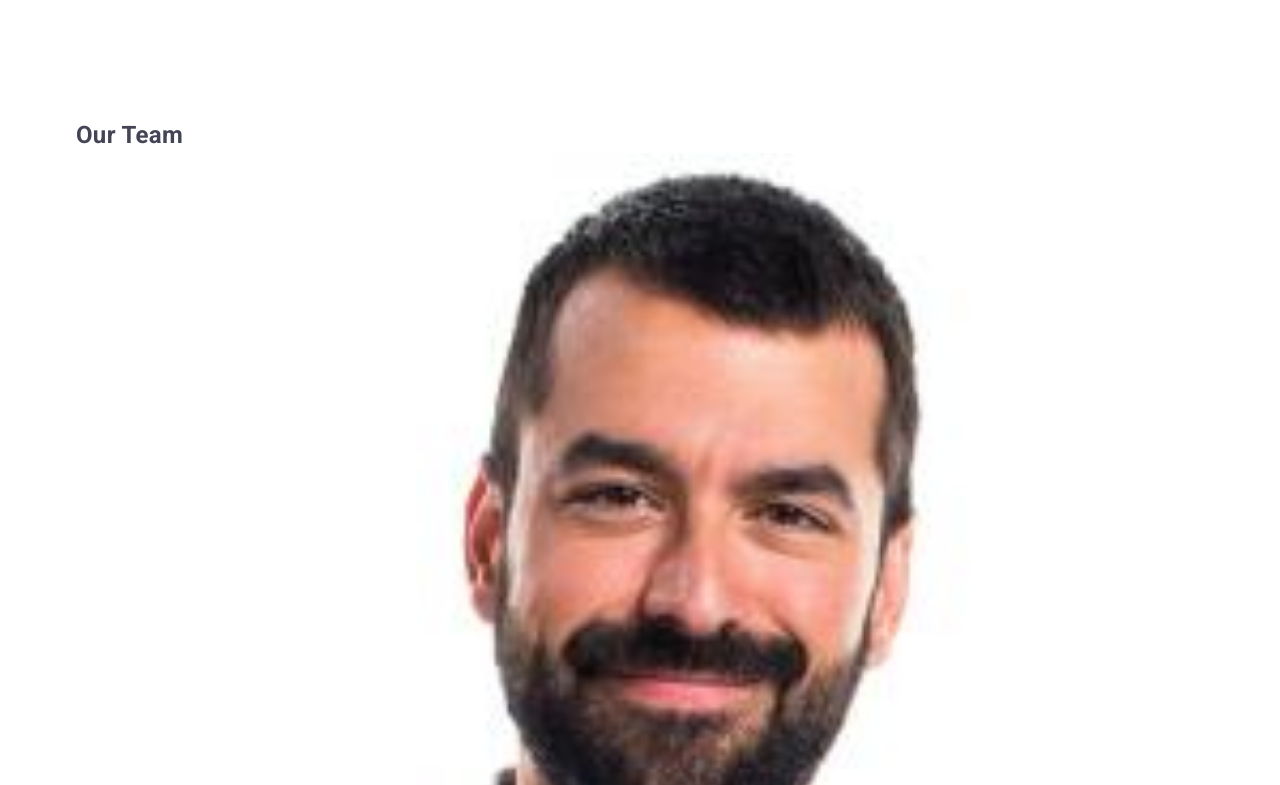
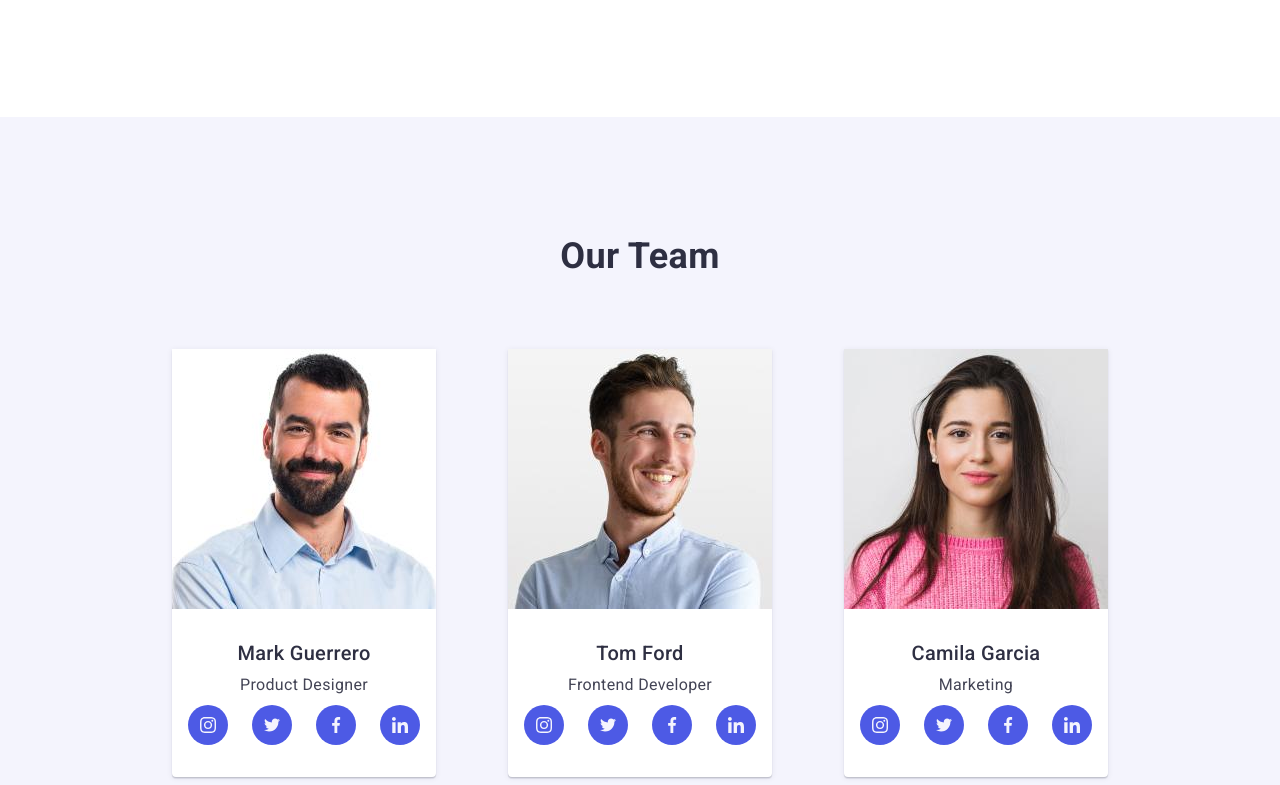
Before and after one commit to blessfire/goit-markup-hw-07, a plain HTML site: page index.html in a window 1280 px wide. Shown: the part 1495-2280 px from the top of the page. Drawn offline with nearby package versions, Linux system fonts and the light colour scheme.

Commit message:
team-base

```diff
--- a/css/styles-phone.css
+++ b/css/styles-phone.css
@@ -352,9 +352,85 @@ img {
   color: var(--title-text-color);
 }
 @media screen and (min-width: 1200px) {
-  .work-section {
+  .section.work-section {
     display: block;
+    padding-top: 0;
   }
 }
 
 /* !-------!-------!-------!------TEAM-!-------!-------!-------!-------!-------!-------!-------!-------!-------!-------!-------!------- */
+
+.team.section {
+  background-color: var(--team-color);
+}
+.team-title {
+  text-align: center;
+  font-weight: 700;
+  font-size: 36px;
+  line-height: 1.11;
+  color: var(--title-text-color);
+}
+.team-box {
+  display: flex;
+  flex-wrap: wrap;
+  gap: 72px;
+  justify-content: center;
+  margin-top: 72px;
+}
+.team-item {
+  box-shadow: 0px 1px 6px rgba(46, 47, 66, 0.08),
+    0px 1px 1px rgba(46, 47, 66, 0.16), 0px 2px 1px rgba(46, 47, 66, 0.08);
+  border-radius: 0px 0px 4px 4px;
+  background-color: var(--hero-text-color);
+}
+.team-card-content {
+  text-align: center;
+  padding: 32px 16px;
+}
+.team-card-title {
+  font-weight: 500;
+  font-size: 20px;
+  line-height: 1.2;
+  text-align: center;
+  color: var(--title-text-color);
+  margin-bottom: 8px;
+}
+.team-card-content > p {
+  margin-bottom: 8px;
+}
+
+.team-soc-list {
+  display: flex;
+  border: none;
+  gap: 24px;
+  justify-content: center;
+}
+.team-soc-item {
+  width: 40px;
+  height: 40px;
+}
+.team-soc-link {
+  width: 100%;
+  height: 100%;
+  border-radius: 50%;
+  background-color: var(--accent-color);
+  display: flex;
+  align-items: center;
+  justify-content: center;
+
+  transition-property: background-color;
+  transition-duration: 250ms;
+  transition-timing-function: var(--timing-function);
+}
+
+.team-soc-link:hover,
+.team-soc-link:focus {
+  background-color: var(--primary-color);
+}
+.team-soc-icon {
+  fill: var(--team-color);
+}
+
+@media screen and (min-width: 1200px) {
+}
+/* !-------!-------!-------!------FOOTER-!-------!-------!-------!-------!-------!-------!-------!-------!-------!-------!-------!------- */
--- a/css/styles.css
+++ b/css/styles.css
@@ -464,7 +464,7 @@ img {
 }
 .overlay p {
   padding: 40px 32px;
-  padding-bottom: ;
+  /* padding-bottom: ; */
   color: var(--team-color);
   transition-property: background-color;
   transition-duration: 250ms;
--- a/index.html
+++ b/index.html
@@ -163,12 +163,13 @@
           </ul>
         </div>
       </section>
-<section class="work-section">
+<section class="work-section section">
         <div class="container works-box">
           <h2 class="works-title">What are we doing</h2>
           <ul class="list work-list">
             <li>
               <img
+              srcset="./images/img1.jpg x1, ./images/img1@x2.jpg"
                 src="./images/img1.jpg"
                 width="360"
                 height="300"
@@ -177,6 +178,7 @@
             </li>
             <li>
               <img
+              srcset="./images/img2.jpg x1, ./images/img2@x2.jpg"
                 src="./images/img2.jpg"
                 width="360"
                 height="300"
@@ -185,6 +187,7 @@
             </li>
             <li>
               <img
+              srcset="./images/img3.jpg x1, ./images/img3@x2.jpg"
                 src="./images/img3.jpg"
                 width="360"
                 height="300"
@@ -198,13 +201,13 @@
         <div class="container">
           <h2 class="team-title">Our Team</h2>
           <ul class="list team-box">
-            <li class="team-list-item">
+            <li class="team-item">
               <img
                 src="./images/mark.jpg"
                 srcset="./images/mark.jpg 1x, ./images/mark@x2.jpg 2x"
                 alt="photo-desinger"
               />
-              <div class="team-card-text team-social">
+              <div class="team-card-content">
                 <h3 class="team-card-title">Mark Guerrero</h3>
                 <p class="">Product Designer</p>
                 <ul class="team-soc-list list">
@@ -243,7 +246,7 @@
                 </ul>
               </div>
             </li>
-            <li class="team-list-item">
+            <li class="team-item">
               <img
                 srcset="./images/tom.jpg 1x, ./images/tom@x2.jpg 2x"
                 src="./images/tom.jpg"
@@ -251,7 +254,7 @@
                 height="260"
                 alt="photo-dev"
               />
-              <div class="team-card-text team-social">
+              <div class="team-card-content">
                 <h3 class="team-card-title">Tom Ford</h3>
                 <p class="">Frontend Developer</p>
                 <ul class="team-soc-list list">
@@ -290,7 +293,7 @@
                 </ul>
               </div>
             </li>
-            <li class="team-list-item">
+            <li class="team-item">
               <img
                 srcset="./images/camila.jpg 1x, ./images/camila@x2.jpg 2x"
                 src="./images/camila.jpg"
@@ -298,7 +301,7 @@
                 height="260"
                 alt="photo-marketing"
               />
-              <div class="team-card-text team-social">
+              <div class="team-card-content">
                 <h3 class="team-card-title">Camila Garcia</h3>
                 <p class="">Marketing</p>
                 <ul class="team-soc-list list">
@@ -337,7 +340,7 @@
                 </ul>
               </div>
             </li>
-            <li class="team-list-item">
+            <li class="team-item">
               <img
                 srcset="./images/daniel.jpg 1x, ./images/daniel@x2.jpg 2x"
                 src="./images/daniel.jpg"
@@ -345,7 +348,7 @@
                 height="260"
                 alt="photo-ui-desinger"
               />
-              <div class="team-card-text team-social">
+              <div class="team-card-content">
                 <h3 class="team-card-title">Daniel Wilson</h3>
                 <p class="">UI Designer</p>
                 <ul class="team-soc-list list">
```
Also changed, not shown: images/img1@x2.jpg (renamed from images/img 1@x2.jpg), images/img2@x2.jpg (renamed from images/img 2@x2.jpg), images/img3@x2.jpg (renamed from images/img 3@x2.jpg).
